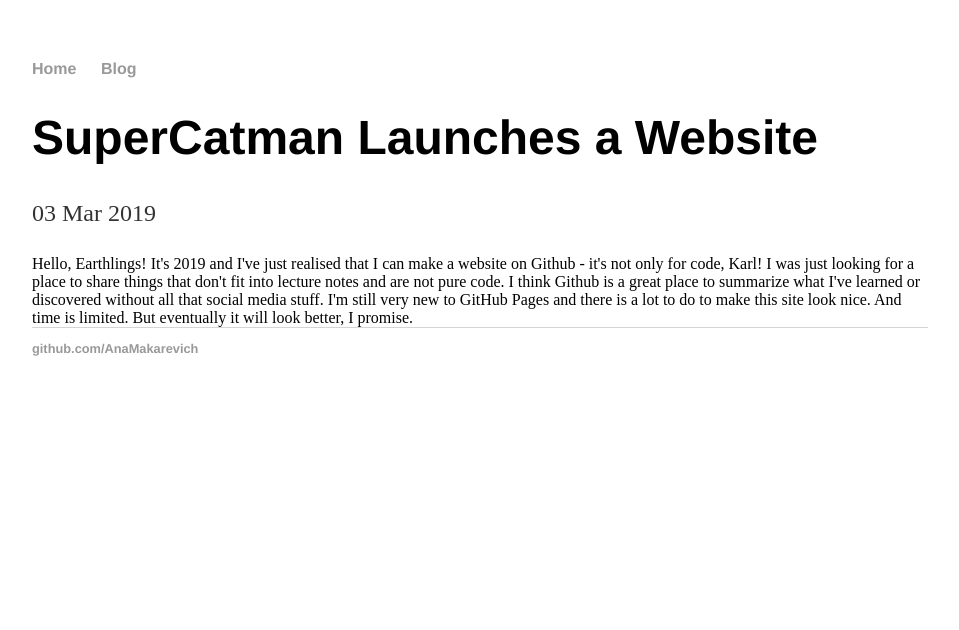
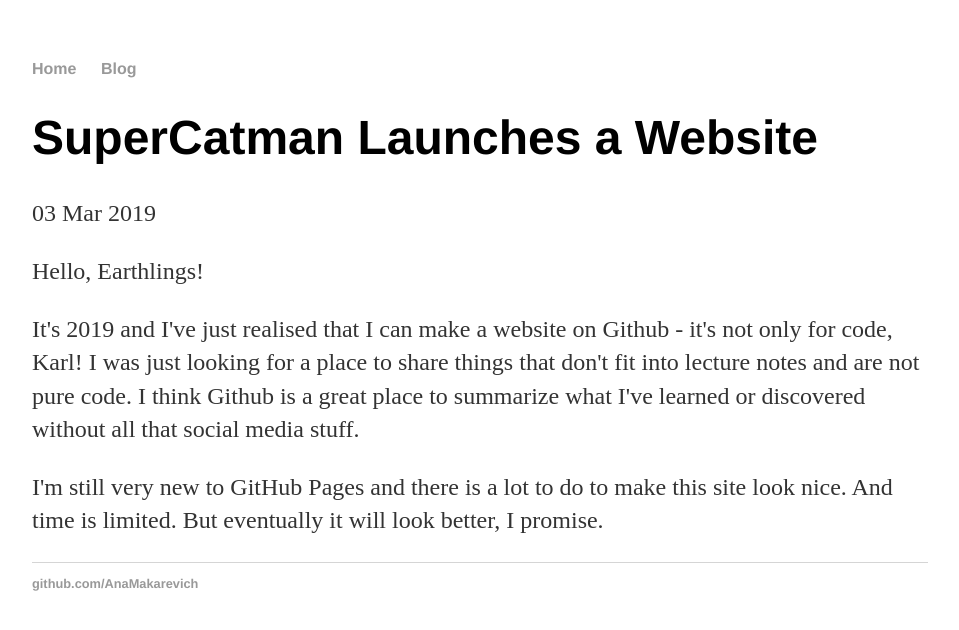
Before and after one commit to AnaMakarevich/anamakarevich.github.io, a Jekyll site: the page built from _posts/2019-03-03-WebSite-Launch.html, in a window 1280 px wide. Shown: the top 630 px of the page, without its empty margins (160-1119 px from the left). Built offline with Jekyll 4.4.1, drawn with Linux system fonts in a browser that asks for light colours.

Commit message:
Update 2019-03-03-WebSite-Launch.html

```diff
--- a/_posts/2019-03-03-WebSite-Launch.html
+++ b/_posts/2019-03-03-WebSite-Launch.html
@@ -3,10 +3,10 @@ layout: post
 title: "SuperCatman Launches a Website"
 date: 2019-03-03
 ---
-<div class="blurb">
-Hello, Earthlings!
+<div>
+  <p>Hello, Earthlings!</p>
 
-It's 2019 and I've just realised that I can make a website on Github - it's not only for code, Karl! I was just looking for a place to share things that don't fit into lecture notes and are not pure code. I think Github is a great place to summarize what I've learned or discovered without all that social media stuff.
+<p>It's 2019 and I've just realised that I can make a website on Github - it's not only for code, Karl! I was just looking for a place to share things that don't fit into lecture notes and are not pure code. I think Github is a great place to summarize what I've learned or discovered without all that social media stuff. </p>
 
-I'm still very new to GitHub Pages and there is a lot to do to make this site look nice. And time is limited. But eventually it will look better, I promise.
+<p>I'm still very new to GitHub Pages and there is a lot to do to make this site look nice. And time is limited. But eventually it will look better, I promise. </p>
 </div>
```
